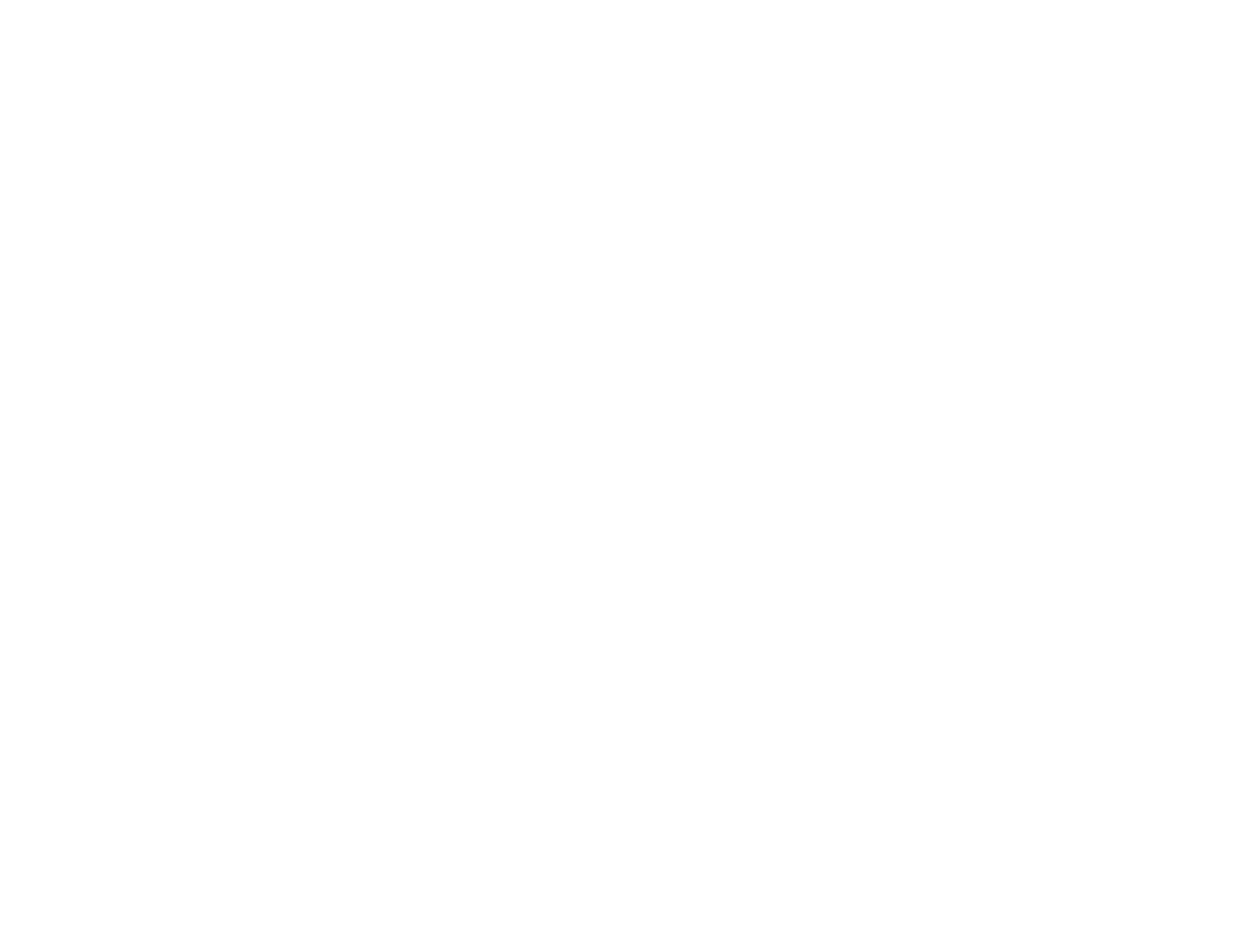
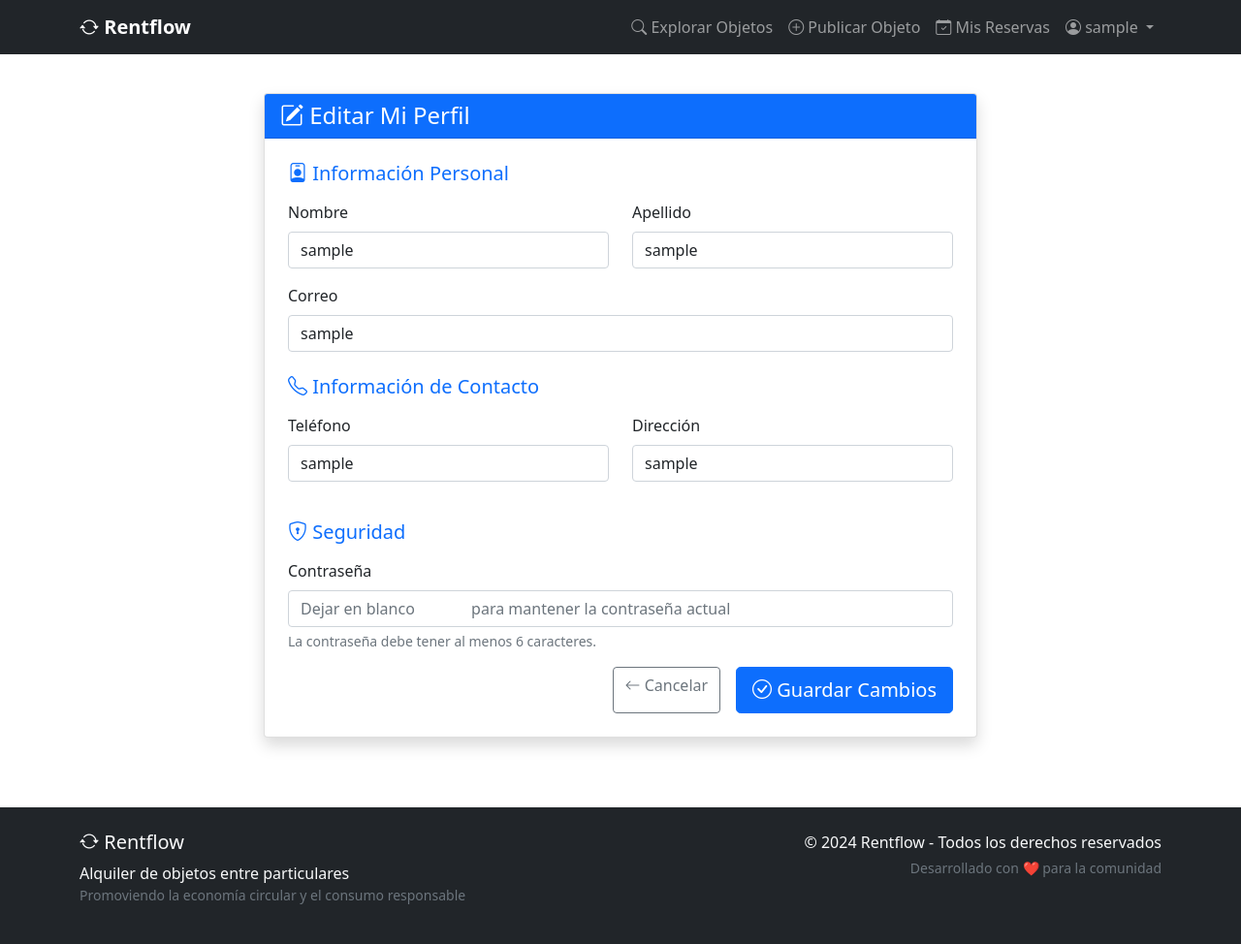
Before and after one commit to naiferrosado/proyecto-flask, a Flask app: page /usuarios/editar in a window 1280 px wide. Before the commit the page is empty. Shown: the whole page at 97% size. Before the commit the page ends 800 px from the top, so only its background shows below. Run offline with Flask 3, Linux system fonts and the light colour scheme; the visitor is signed in with stand-in values (Sample User, id 1); some libraries are stand-ins or nearby versions.

Commit message:
Agregar editar perfil usuario

```diff
--- a/templates/usuarios/editar.html
+++ b/templates/usuarios/editar.html
@@ -1,9 +1,120 @@
-<!DOCTYPE html>
-<html lang="en">
-  <head>
-    <meta charset="UTF-8" />
-    <meta name="viewport" content="width=device-width, initial-scale=1.0" />
-    <title>Document</title>
-  </head>
-  <body></body>
-</html>
+{% extends "base.html" %} {% block title %}Editar Perfil - Rentflow{% endblock
+%} {% block content %}
+<div class="container py-4">
+  <div class="row justify-content-center">
+    <div class="col-lg-8">
+      <div class="card shadow">
+        <div class="card-header bg-primary text-white">
+          <h4 class="mb-0">
+            <i class="bi bi-pencil-square"></i> Editar Mi Perfil
+          </h4>
+        </div>
+        <div class="card-body p-4">
+          <form method="POST">
+            {{ form.hidden_tag() }}
+
+            <!-- Información Personal -->
+            <h5 class="mb-3 text-primary">
+              <i class="bi bi-person-badge"></i> Información Personal
+            </h5>
+
+            <div class="row">
+              <div class="col-md-6 mb-3">
+                {{ form.nombre.label(class="form-label") }} {{
+                form.nombre(class="form-control") }} {% if form.nombre.errors %}
+                <div class="text-danger small">
+                  {% for error in form.nombre.errors %} {{ error }} {% endfor %}
+                </div>
+                {% endif %}
+              </div>
+
+              <div class="col-md-6 mb-3">
+                {{ form.apellido.label(class="form-label") }} {{
+                form.apellido(class="form-control") }} {% if
+                form.apellido.errors %}
+                <div class="text-danger small">
+                  {% for error in form.apellido.errors %} {{ error }} {% endfor
+                  %}
+                </div>
+                {% endif %}
+              </div>
+            </div>
+
+            <div class="mb-3">
+              {{ form.correo.label(class="form-label") }} {{
+              form.correo(class="form-control", type="email") }} {% if
+              form.correo.errors %}
+              <div class="text-danger small">
+                {% for error in form.correo.errors %} {{ error }} {% endfor %}
+              </div>
+              {% endif %}
+            </div>
+
+            <!-- Información de Contacto -->
+            <h5 class="mb-3 text-primary mt-4">
+              <i class="bi bi-telephone"></i> Información de Contacto
+            </h5>
+
+            <div class="row">
+              <div class="col-md-6 mb-3">
+                {{ form.telefono.label(class="form-label") }} {{
+                form.telefono(class="form-control") }} {% if
+                form.telefono.errors %}
+                <div class="text-danger small">
+                  {% for error in form.telefono.errors %} {{ error }} {% endfor
+                  %}
+                </div>
+                {% endif %}
+              </div>
+
+              <div class="col-md-6 mb-3">
+                {{ form.direccion.label(class="form-label") }} {{
+                form.direccion(class="form-control") }} {% if
+                form.direccion.errors %}
+                <div class="text-danger small">
+                  {% for error in form.direccion.errors %} {{ error }} {% endfor
+                  %}
+                </div>
+                {% endif %}
+              </div>
+            </div>
+
+            <!-- Cambio de Contraseña -->
+            <h5 class="mb-3 text-primary mt-4">
+              <i class="bi bi-shield-lock"></i> Seguridad
+            </h5>
+
+            <div class="mb-3">
+              {{ form.contrasena.label(class="form-label") }} {{
+              form.contrasena(class="form-control", placeholder="Dejar en blanco
+              para mantener la contraseña actual") }}
+              <div class="form-text">
+                La contraseña debe tener al menos 6 caracteres.
+              </div>
+              {% if form.contrasena.errors %}
+              <div class="text-danger small">
+                {% for error in form.contrasena.errors %} {{ error }} {% endfor
+                %}
+              </div>
+              {% endif %}
+            </div>
+
+            <!-- Botones -->
+            <div class="d-grid gap-2 d-md-flex justify-content-md-end">
+              <a
+                href="{{ url_for('usuarios.perfil') }}"
+                class="btn btn-outline-secondary me-md-2"
+              >
+                <i class="bi bi-arrow-left"></i> Cancelar
+              </a>
+              <button type="submit" class="btn btn-primary btn-lg">
+                <i class="bi bi-check-circle"></i> Guardar Cambios
+              </button>
+            </div>
+          </form>
+        </div>
+      </div>
+    </div>
+  </div>
+</div>
+{% endblock %}
```
